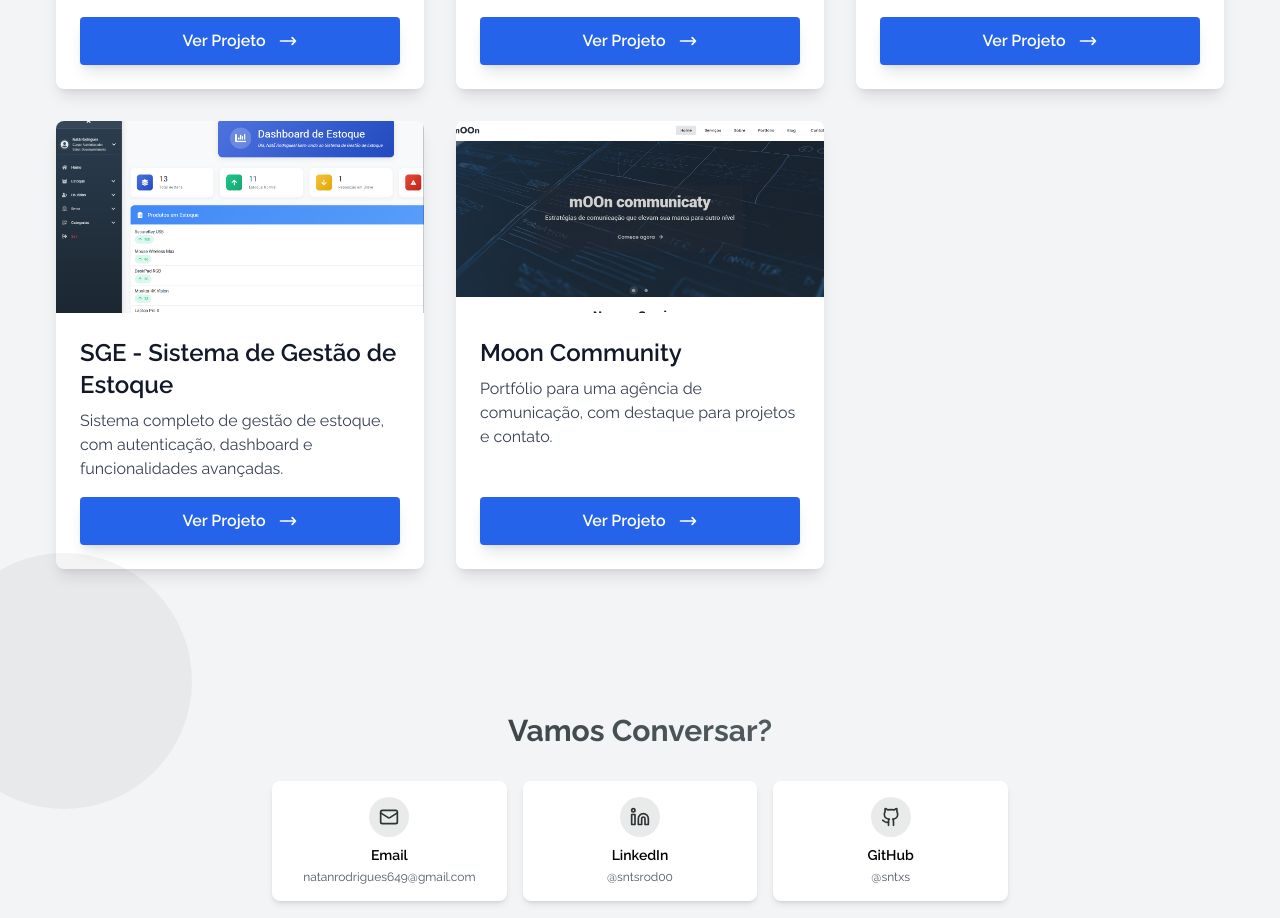
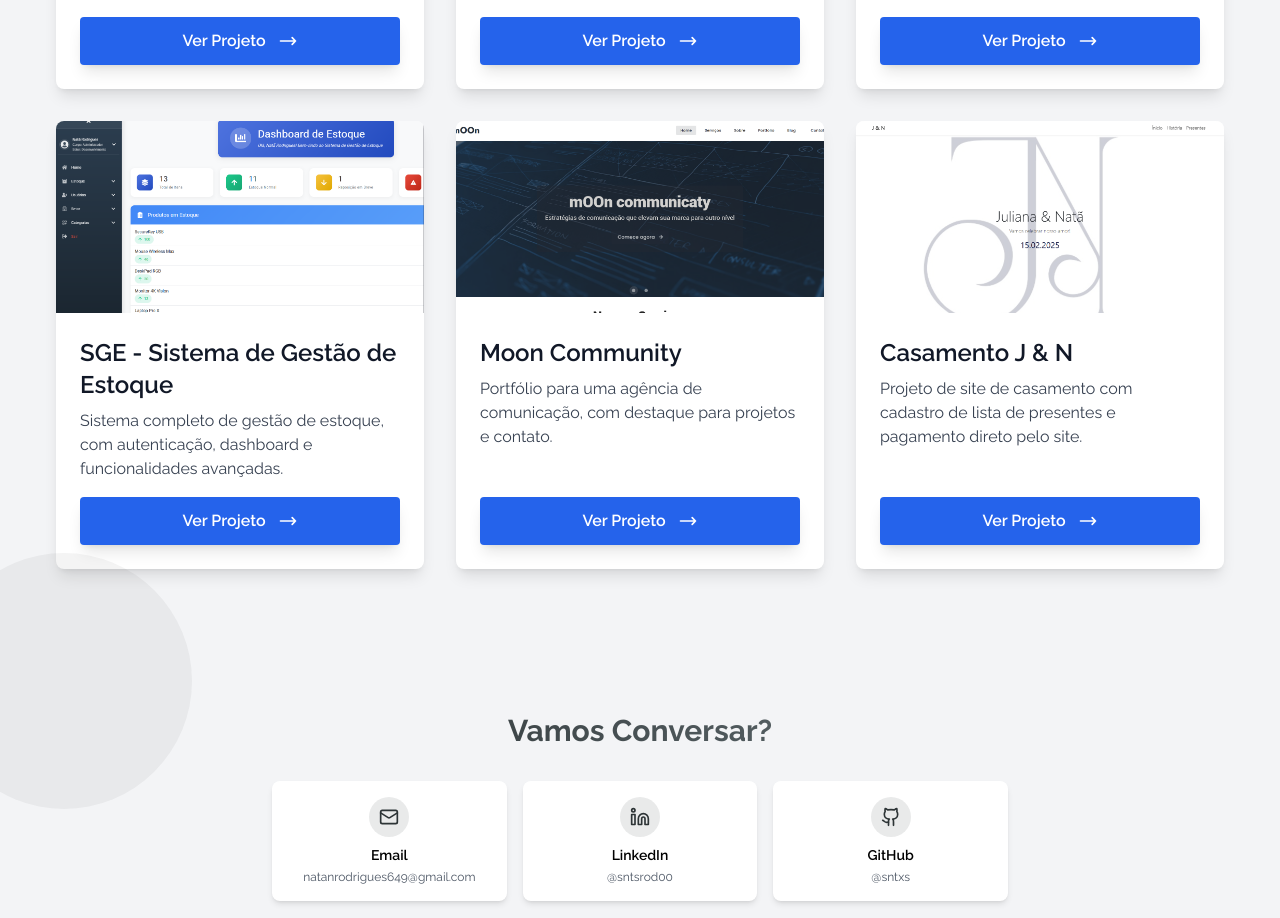
Before and after one commit to sntxs/portfolio-nata, a Vue app: page / in a window 1280 px wide. Shown: the part 2963-3881 px from the top of the page. Built offline with nearby package versions, Linux system fonts and the light colour scheme; a web font is replaced by a local one.

Commit message:
Adicionando novo projeto "Casamento J & N" à lista de projetos no componente Projetos.vue

```diff
--- a/src/components/Projetos.vue
+++ b/src/components/Projetos.vue
@@ -91,6 +91,13 @@ export default {
           link: "https://moon-communicaty.vercel.app/",
           imagem: new URL("../assets/moon.png", import.meta.url).href,
         },
+        {
+          titulo: "Casamento J & N",
+          descricao:
+            "Projeto de site de casamento com cadastro de lista de presentes e pagamento direto pelo site.",
+          link: "https://casamento-jn.vercel.app/",
+          imagem: new URL("../assets/casamento-jn.png", import.meta.url).href,
+        },
       ],
     };
   },
```
Also changed, not shown: src/assets/casamento-jn.png (added).
